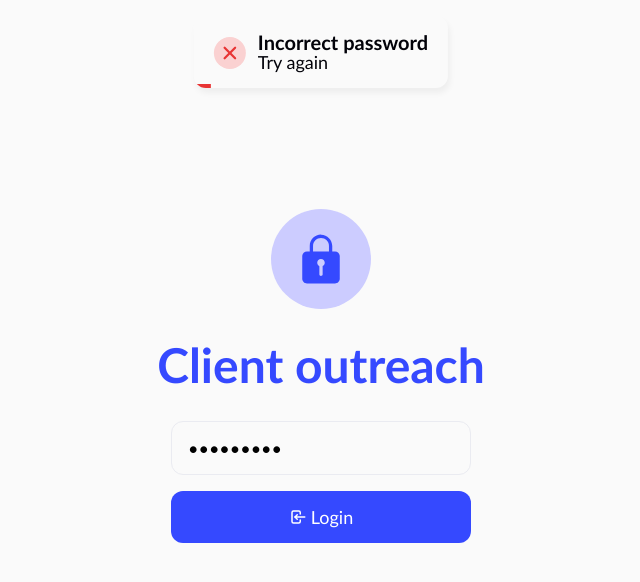
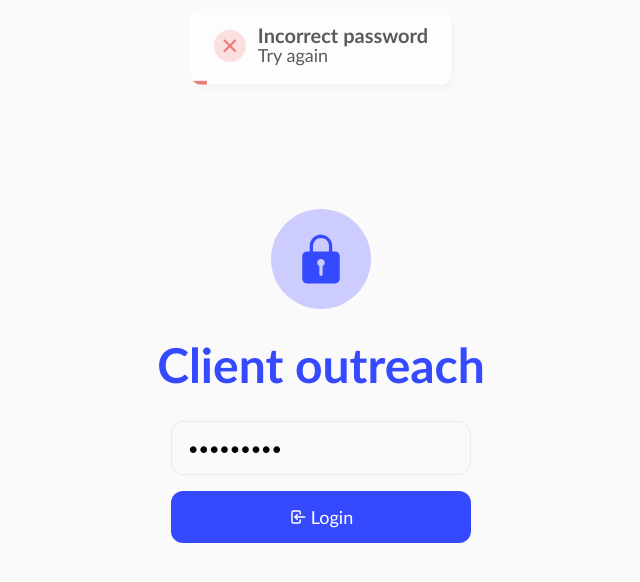
Before and after one commit to daniel-kadlec/Sway, a Next.js app: page /login in a window 1280 px wide. Both pictures are taken after typing "Sample123" into the empty fields and a click on the button "Login". Shown: the top 582 px of the page, without its empty margins (319-959 px from the left). Built offline with nearby package versions, Linux system fonts and the light colour scheme; no server answers.

Commit message:
Feat: enhance toast animations and styling

```diff
--- a/app/components/toastContainer.tsx
+++ b/app/components/toastContainer.tsx
@@ -12,13 +12,14 @@ type Props = {
 
 export default function ToastContainer({ toasts }: Props) {
     return (
-        <div className="fixed top-4 left-1/2 -translate-x-1/2 flex flex-col gap-2 z-[999999]">
+        <div className="fixed top-4 left-1/2 -translate-x-1/2 flex flex-col gap-2 z-999999">
             {toasts.map((toast) => (
                 // Toast
                 <div
                     key={toast.id}
-                    className="bg-offwhite text-offblack relative px-5 py-3 rounded-xl overflow-hidden shadow-primary flex gap-3 justify-center items-center"
+                    className="bg-white text-offblack relative px-6 py-3 rounded-xl overflow-hidden shadow-primary flex justify-center items-center toastPresence"
                 >
+                    <div className={'flex gap-3 justify-center items-center mb-1'}>
                         <div className={'bg-error-light p-1 rounded-full mt-0.5'}>
                             <IoClose className={'text-error w-6 h-6'}/>
                         </div>
@@ -32,9 +33,9 @@ export default function ToastContainer({ toasts }: Props) {
                         </span>
                             }
                         </div>
-                    <div className={'bottom-0 left-0 w-full h-1 bg-error absolute toastCountdown duration-300'}>
+                    </div>
 
-                    </div>
+                    <div className={'bottom-0 left-0 w-full h-1 bg-error absolute toastCountdown'}/>
                 </div>
             ))}
         </div>
--- a/app/globals.css
+++ b/app/globals.css
@@ -113,5 +113,33 @@
 }
 
 .toastCountdown{
-    animation: countdown 3s linear;
+    width: 100%;
+    animation: countdown 3s linear forwards;
 }
+
+@keyframes toastPresence {
+    0% {
+        opacity: 0;
+        transform: translateY(-20px);
+    }
+    10%{
+        opacity: 1;
+        transform: translateY(0);
+    }
+    90%{
+        opacity: 1;
+        transform: translateY(0);
+    }
+    98% {
+        opacity: 0;
+        transform: translateY(-20px);
+    }
+    100% {
+        opacity: 0;
+        transform: translateY(-20px);
+    }
+}
+
+.toastPresence{
+    animation: toastPresence 3s ease-in-out;
+}
```
Lines whose indentation alone changed are shown as unchanged.
